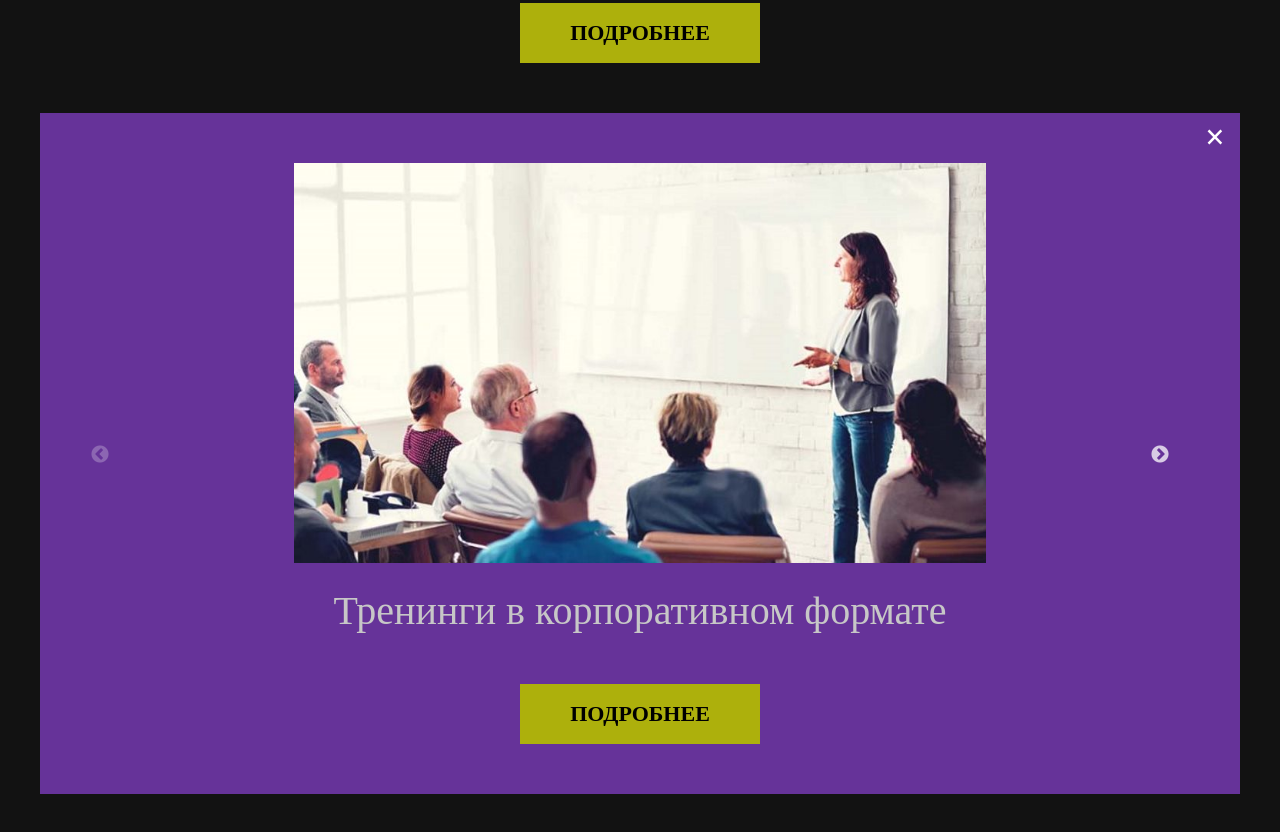
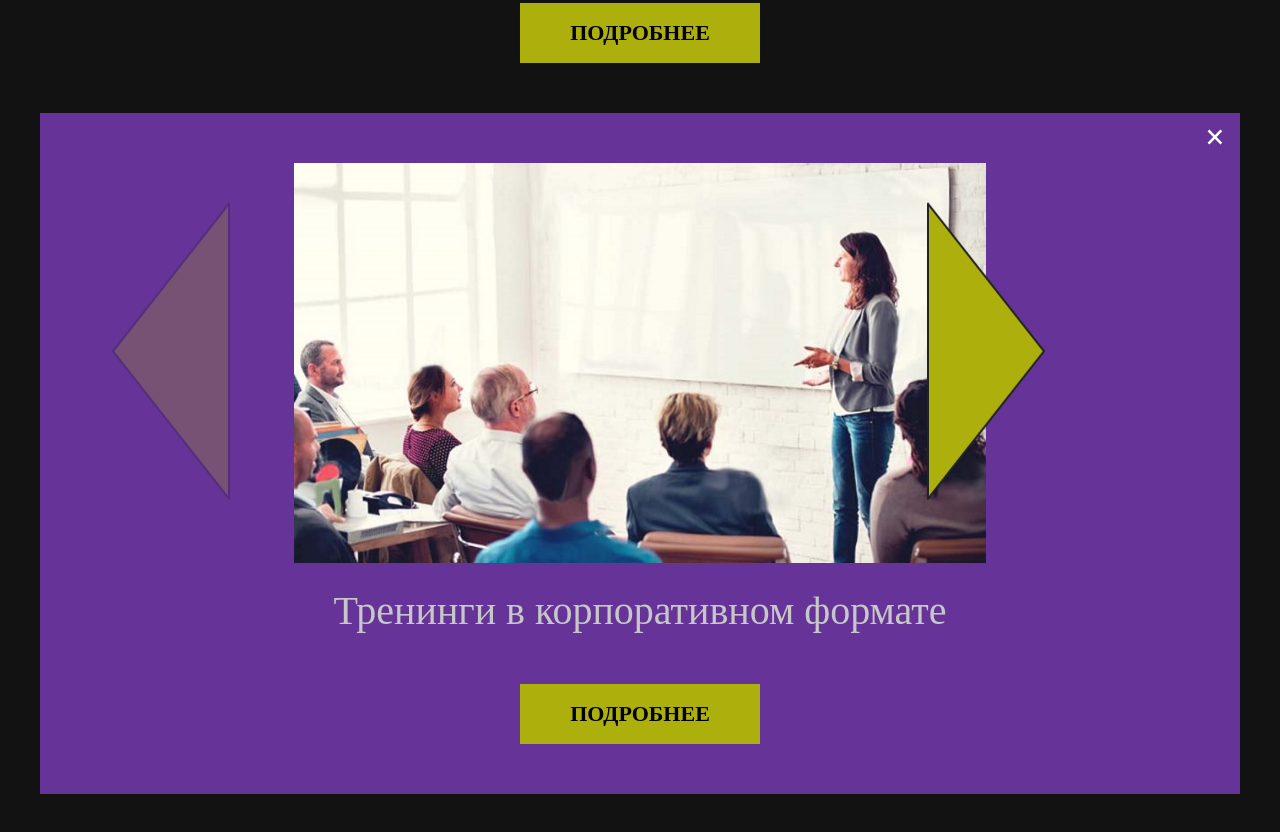
Before and after one commit to MrGorlenko/ShivaKz, a plain HTML site: page pages/index.html in a window 1280 px wide. Shown: the part 2051-2883 px from the top of the page. Drawn offline with nearby package versions, Linux system fonts and the light colour scheme.

Commit message:
slick arrow

```diff
--- a/blocks/work-modal/_work-modal.scss
+++ b/blocks/work-modal/_work-modal.scss
@@ -29,6 +29,10 @@
 
     }
 
+}
+
+.slick-arrow{
+    z-index: 100;
 }
 
 @media (max-width: 1250px){
```
Also changed, not shown: style/css/slick-theme.css, style/css/style.css, 1 other file.
